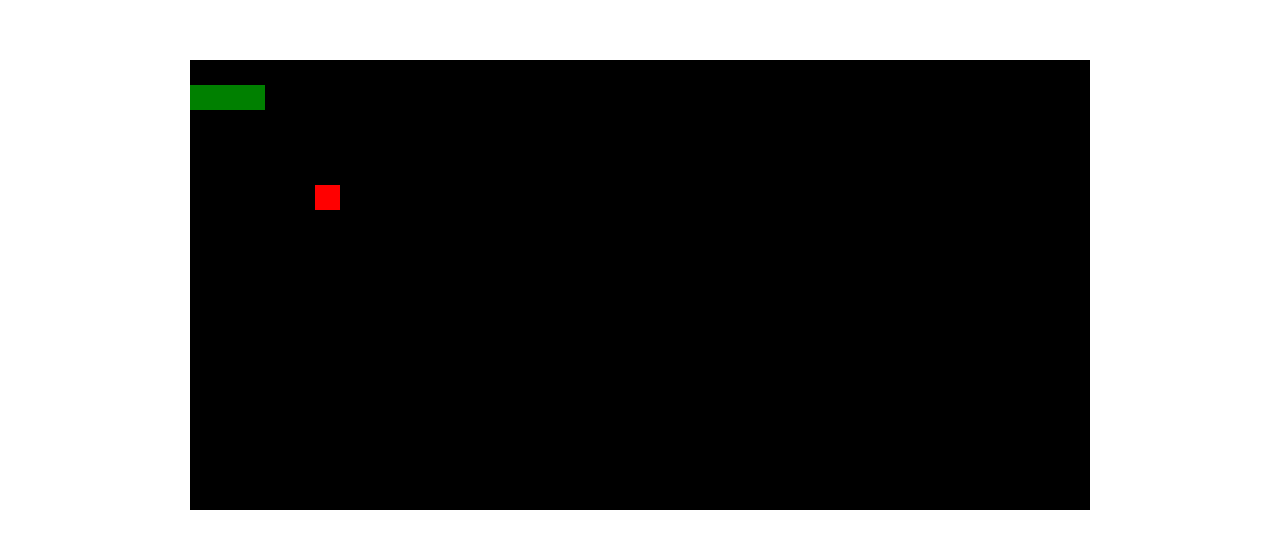
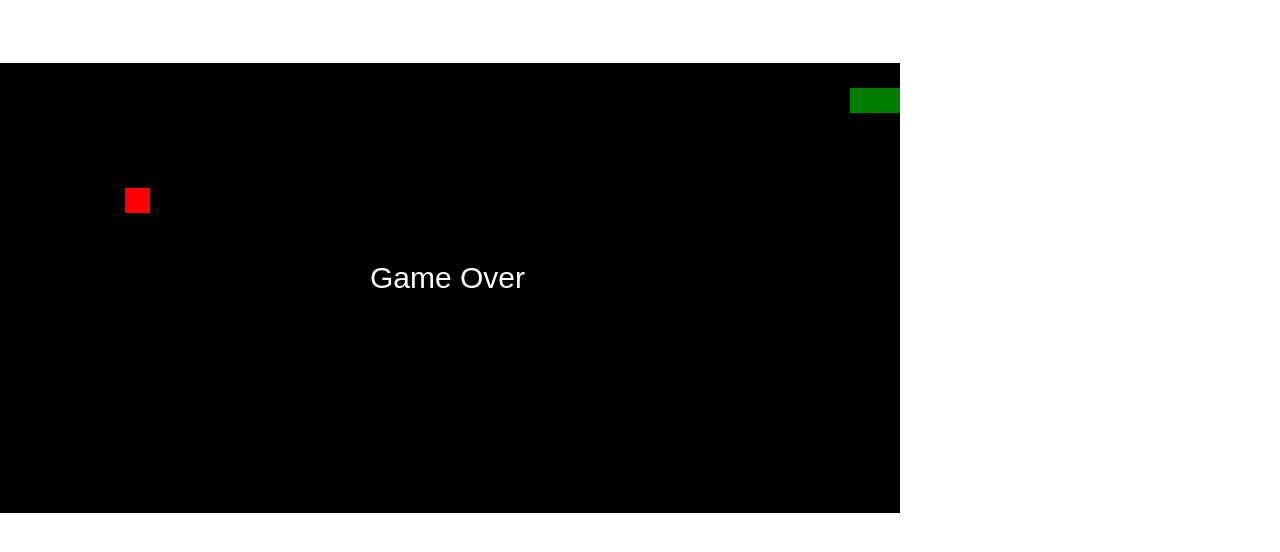
Before and after one commit to shannonscotta/snake_v2, a React (Vite) app: page / in a window 1280 px wide. Shown: the part 112-664 px from the top of the page. Built offline with nearby package versions, Linux system fonts and the light colour scheme.

Commit message:
working game but not using canvas.jsx

```diff
--- a/index.html
+++ b/index.html
@@ -7,7 +7,7 @@
     <title>Vite + React</title>
   </head>
   <body>
-    <!-- <canvas id="canvas" height="450" width="900"></canvas> -->
+    <canvas id="canvas" height="450" width="900"></canvas>
     <div id="root"></div>
 
     <script type="module" src="/src/main.jsx"></script>
--- a/src/App.jsx
+++ b/src/App.jsx
@@ -8,11 +8,7 @@ import game from "./game";
 function App() {
   const [count, setCount] = useState(0);
 
-  return (
-    <>
-      <Canvas />
-    </>
-  );
+  return <>{game()}</>;
 }
 
 export default App;
```
